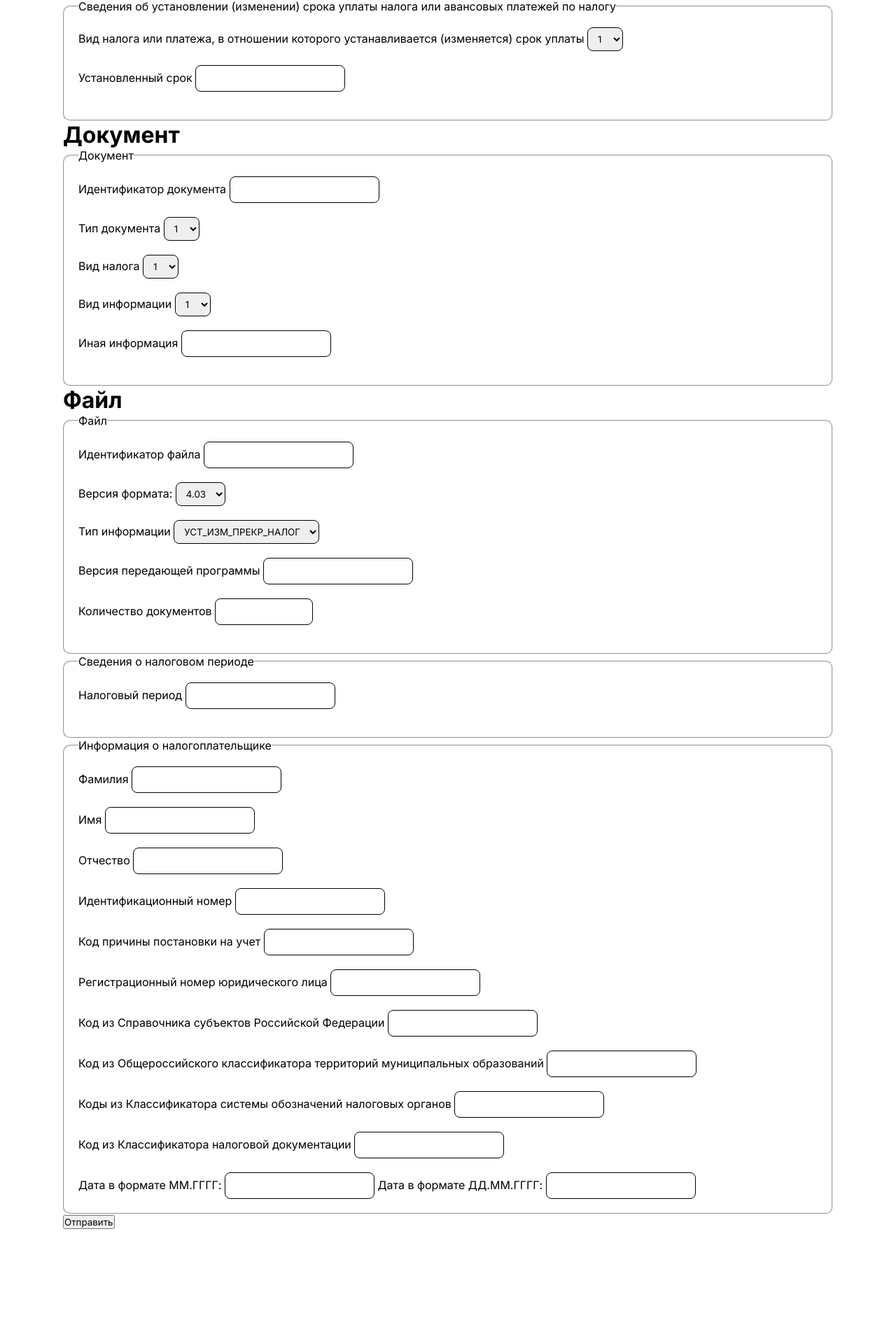
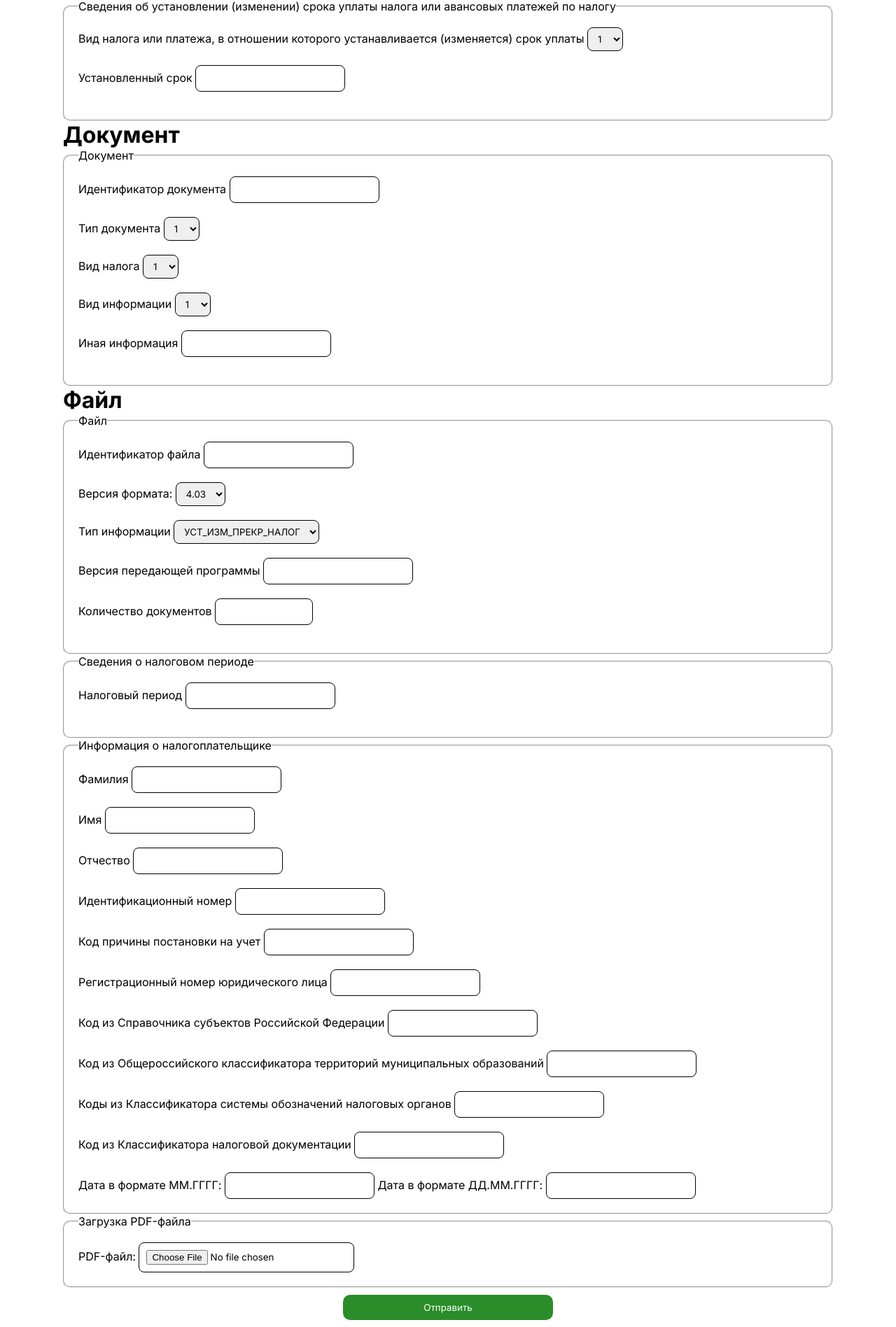
Before and after one commit to Payzinn/fns, a Django app: page / in a window 1280 px wide. Shown: the part 1790-3686 px from the top of the page at 70% size. Before the commit the page ends 3546 px from the top, so only its background shows below. Run offline with Django 5.2, Linux system fonts and the light colour scheme.

Commit message:
xml файл

```diff
--- a/fns/settings.py
+++ b/fns/settings.py
@@ -27,6 +27,9 @@ DEBUG = True
 
 ALLOWED_HOSTS = ["*"]
 
+# MEDIA FILES
+MEDIA_ROOT = os.path.join(BASE_DIR, 'media')
+MEDIA_URL = '/media/'
 
 # Application definition
 
--- a/fns_app/models.py
+++ b/fns_app/models.py
@@ -1,4 +1,8 @@
 from django.db import models
+from django.utils import timezone
+
+def pdf_upload_path(instance, filename):
+    return f'pdf_files/{timezone.now().strftime("%Y%m%d_%H%M%S")}_{filename}'
 
 class TaxDocument(models.Model):
     fio = models.CharField(max_length=255, null=True)
@@ -50,6 +54,7 @@ class TaxDocument(models.Model):
     code_knd = models.CharField(max_length=2, null=True)
     date_mg = models.CharField(max_length=7, null=True)
     date_full = models.CharField(max_length=10, null=True)
+    pdf_file = models.FileField(upload_to='pdf_files/', null=True, blank=True)
 
     class Meta:
         db_table = 'tax_documents'
--- a/fns_app/static/style.css
+++ b/fns_app/static/style.css
@@ -25,3 +25,26 @@
     border-radius: 8px;
     border: 1px solid black;
 }
+
+.button__wrapper{
+
+    margin: 10px;
+    display: flex;
+    justify-content: center;
+}
+
+button{
+    background-color: rgb(41, 141, 41);
+    padding: 10px;
+    transition: .2s;
+    color: white;
+    outline: none;
+    border: none;
+    width: 300px;
+    border-radius: 10px;
+}
+
+button:hover{
+    cursor: pointer;
+    background-color: rgb(32, 114, 32);
+}
--- a/fns_app/templates/fns_app/index.html
+++ b/fns_app/templates/fns_app/index.html
@@ -2,8 +2,8 @@
 {% block title %}Заполнение данных{% endblock %}
 {% block content %}
   <div class="container">
-    <h1>Описание XML-схемы</h1><a href="" id="fillTestData">Тестово заполнить данными</a>
-    <form action="{% url 'submit_form' %}" method="post" class="main_form" id="taxForm">
+    <h1>Описание XML-схемы</h1><a href="#" id="fillTestData">Тестово заполнить данными</a>
+    <form action="{% url 'submit_form' %}" method="post" class="main_form" id="taxForm" enctype="multipart/form-data">
         <!-- Блок "Сведения об отправителе" -->
         {% csrf_token %}
         <fieldset>
@@ -293,13 +293,21 @@
                 title="Введите дату в формате ДД.ММ.ГГГГ (например, 01.01.1900 - 31.12.2099)">
 
         </fieldset>
+
+        <fieldset>
+          <legend>Загрузка PDF-файла</legend>
+          <label for="pdf_file">PDF-файл:</label>
+          <input type="file" id="pdf_file" name="pdf_file" accept=".pdf" title="Загрузите файл в формате PDF">
+        </fieldset>
+
+        <div class="button__wrapper">
             <button>Отправить</button>
+        </div>
       </form>
     </div>
 <script>
     document.getElementById('fillTestData').addEventListener('click', function(event) {
       event.preventDefault();
-
       const testData = {
         'fio': 'Иванов Иван Иванович',
         'knd': '1190803',
@@ -349,9 +357,9 @@
         'CodeKSONO': '7701',
         'CodeKND': '11',
         'date-mg': '02.2025',
-            'date': '20.02.2025'
+        'date': '20.02.2025',
+        'pdf_file': ''
       };
-
 
       const form = document.getElementById('taxForm');
       for (const [key, value] of Object.entries(testData)) {
@@ -359,7 +367,7 @@
         if (input) {
           if (input.tagName === 'SELECT') {
             input.value = value;
-              } else {
+          } else if (input.type !== 'file') {
             input.value = value;
           }
         }
--- a/fns_app/urls.py
+++ b/fns_app/urls.py
@@ -1,6 +1,9 @@
 from django.urls import path
 from . import views
+from django.conf import settings
+from django.conf.urls.static import static
+
 urlpatterns = [
     path("", views.submit_form, name="submit_form"),
     path("success/", views.some_success_view, name='success'),
-]
+]+ static(settings.MEDIA_URL, document_root=settings.MEDIA_ROOT)
--- a/fns_app/views.py
+++ b/fns_app/views.py
@@ -4,11 +4,15 @@ from .models import TaxDocument
 from decimal import Decimal
 import xml.etree.ElementTree as ET
 from datetime import datetime
+from django.utils import timezone
+from xml.dom import minidom
 
 def submit_form(request):
     if request.method == 'POST':
         data = request.POST
+        files = request.FILES
 
+        # Сохранение в базу данных (без изменений)
         tax_doc = TaxDocument(
             fio=data.get('fio'),
             knd=data['knd'],
@@ -58,10 +62,12 @@ def submit_form(request):
             code_ksono=data.get('CodeKSONO'),
             code_knd=data.get('CodeKND'),
             date_mg=data.get('date-mg'),
-            date_full=data.get('date')
+            date_full=data.get('date'),
+            pdf_file=files.get('pdf_file')
         )
         tax_doc.save()
 
+        # Создание XML
         root = ET.Element("Файл")
         root.set("ИдФайл", data['IDfile'])
         root.set("ВерсФорм", data['version'])
@@ -70,25 +76,29 @@ def submit_form(request):
             root.set("ВерсПрог", data.get('PreVers'))
         root.set("КолДок", data['KolDoc'])
 
+        # Элемент <ИдОтпр> (необязательный)
         if data.get('fio'):
             id_otp = ET.SubElement(root, "ИдОтпр")
             fio_otp = ET.SubElement(id_otp, "ФИООтв")
             fio_parts = data['fio'].split()
             fio_otp.set("Фамилия", fio_parts[0])
-            fio_otp.set("Имя", fio_parts[1] if len(fio_parts) > 1 else "")
-            fio_otp.set("Отчество", fio_parts[2] if len(fio_parts) > 2 else "")
+            fio_otp.set("Имя", fio_parts[1] )
+            fio_otp.set("Отчество", fio_parts[2])
 
+        # Элемент <ОписПерСвед>
         opis_per_sved = ET.SubElement(root, "ОписПерСвед")
         opis_per_sved.set("КНД", data['knd'])
         doc_date = datetime.strptime(data['docDate'], '%Y-%m-%d').strftime('%d.%m.%Y')
         opis_per_sved.set("ДатаДок", doc_date)
 
+        # Элемент <СвОргРег>
         sv_org_reg = ET.SubElement(root, "СвОргРег")
         sv_org_reg.set("НаимОрг", data['NameOrgan'])
         sv_org_reg.set("ИННЮЛ", data['INNOrgan'])
         sv_org_reg.set("КПП", data['KPPOrgan'])
         sv_org_reg.set("ОГРН", data['OGRNOrgan'])
 
+        # Элемент <Документ>
         doc = ET.SubElement(root, "Документ")
         doc.set("ИдДок", data['IDdoc'])
         doc.set("ТипДок", data['TypeDoc'])
@@ -97,6 +107,7 @@ def submit_form(request):
         if data.get('AnyInf'):
             doc.set("ИнаяИнф", data['AnyInf'])
 
+        # Элемент <СвАкт>
         sv_akt = ET.SubElement(doc, "СвАкт")
         sv_akt.set("ВидАкт", data['NalPerMesGod'])
         sv_akt.set("НаимОргАкт", data['NameOrgAkt'])
@@ -109,18 +120,29 @@ def submit_form(request):
         date_vstyp_akt = datetime.strptime(data['DateVstypAkt'], '%Y-%m-%d').strftime('%d.%m.%Y')
         sv_akt.set("ДатаВступАкт", date_vstyp_akt)
 
+        # Обязательный выбор: <НалПерМесГод> или <НалПерГод>
         if data.get('date-mg'):
             nal_per_mes_god = ET.SubElement(sv_akt, "НалПерМесГод")
             nal_per_mes_god.text = data['date-mg']
         elif data.get('NalPeriod'):
             nal_per_god = ET.SubElement(sv_akt, "НалПерГод")
             nal_per_god.text = data['NalPeriod'].split()[0]
+        else:
+            # Если ни один не указан, используем текущий год
+            nal_per_god = ET.SubElement(sv_akt, "НалПерГод")
+            nal_per_god.text = str(timezone.now().year)
 
+        # Обязательный элемент <ОКТМО> (хотя бы один)
         if data.get('CodeORKTMO'):
             oktmo = ET.SubElement(sv_akt, "ОКТМО")
             oktmo.text = data['CodeORKTMO']
+        else:
+            # Если ОКТМО не указано, добавляем тестовый код
+            oktmo = ET.SubElement(sv_akt, "ОКТМО")
+            oktmo.text = "00000000"  # Замените на подходящий код
 
-        if any([data.get('NameObject'), data.get('taxRate'), data.get('measure'), data.get('PerNalStav')]):
+        # Остальные элементы (необязательные)
+        if data.get('NameObject') or data.get('taxRate') or data.get('measure') or data.get('PerNalStav'):
             sv_nal_stav = ET.SubElement(doc, "СвНалСтав")
             sv_nal_stav.set("СведНалСтав", data['DescNalStav'])
             if data.get('NameObject'):
@@ -132,7 +154,7 @@ def submit_form(request):
             if data.get('PerNalStav'):
                 sv_nal_stav.set("ПерНалСтав", data['PerNalStav'])
 
-        if any([data.get('category_nal_lgot'), data.get('ContentNL')]):
+        if data.get('category_nal_lgot') or data.get('ContentNL'):
             sv_nal_lgot = ET.SubElement(doc, "СвНалЛьгот")
             sv_nal_lgot.set("СведНалЛьгот", data['SvedNalLgot'])
             if data.get('category_nal_lgot'):
@@ -140,7 +162,7 @@ def submit_form(request):
             if data.get('ContentNL'):
                 sv_nal_lgot.set("СодНалЛьгот", data['ContentNL'])
 
-        if any([data.get('category_nal_vych'), data.get('SizeNV')]):
+        if data.get('category_nal_vych') or data.get('SizeNV'):
             sv_nal_vych = ET.SubElement(doc, "СвНалВыч")
             sv_nal_vych.set("СведНалВыч", data['SvedNalVych'])
             if data.get('category_nal_vych'):
@@ -153,18 +175,22 @@ def submit_form(request):
             sv_ust_srok.set("КодУстСрок", data['KodUstSrok'])
             sv_ust_srok.set("УстСрок", data['UstSrok'])
 
-        # Сохранение XML на сервере
+        # Сохранение XML с уникальным именем
         xml_string = ET.tostring(root, encoding='utf-8', method='xml')
-        filename = f"{data['IDfile']}.xml"
+        timestamp = timezone.now().strftime("%Y%m%d_%H%M%S")
+        filename = f"{data['IDfile']}_{timestamp}.xml"
         filepath = os.path.join('xml_files', filename)
         os.makedirs('xml_files', exist_ok=True)
         with open(filepath, 'wb') as f:
             f.write(xml_string)
 
-        # Редирект на страницу успеха
+        xml_string = minidom.parseString(xml_string).toprettyxml(indent="  ")
+        request.session['xml_content'] = xml_string
         return redirect('success')
 
     return render(request, 'fns_app/index.html')
 
 def some_success_view(request):
-   return HttpResponse("Данные успешно записаны в базу данных!")
+    xml_content = request.session.get('xml_content', 'XML не найден')
+    request.session.pop('xml_content', None)
+    return render(request, 'fns_app/success.html', {'xml_content': xml_content})
```
Also changed, not shown: fns_app/templates/fns_app/success.html (added, +10 -0 lines), xml_files/file-uuid-0987654321.xml (+1 -14 lines), fns_app/migrations/0002_taxdocument_pdf_file.py (added), 1 other file. Lines whose indentation alone changed are shown as unchanged.
